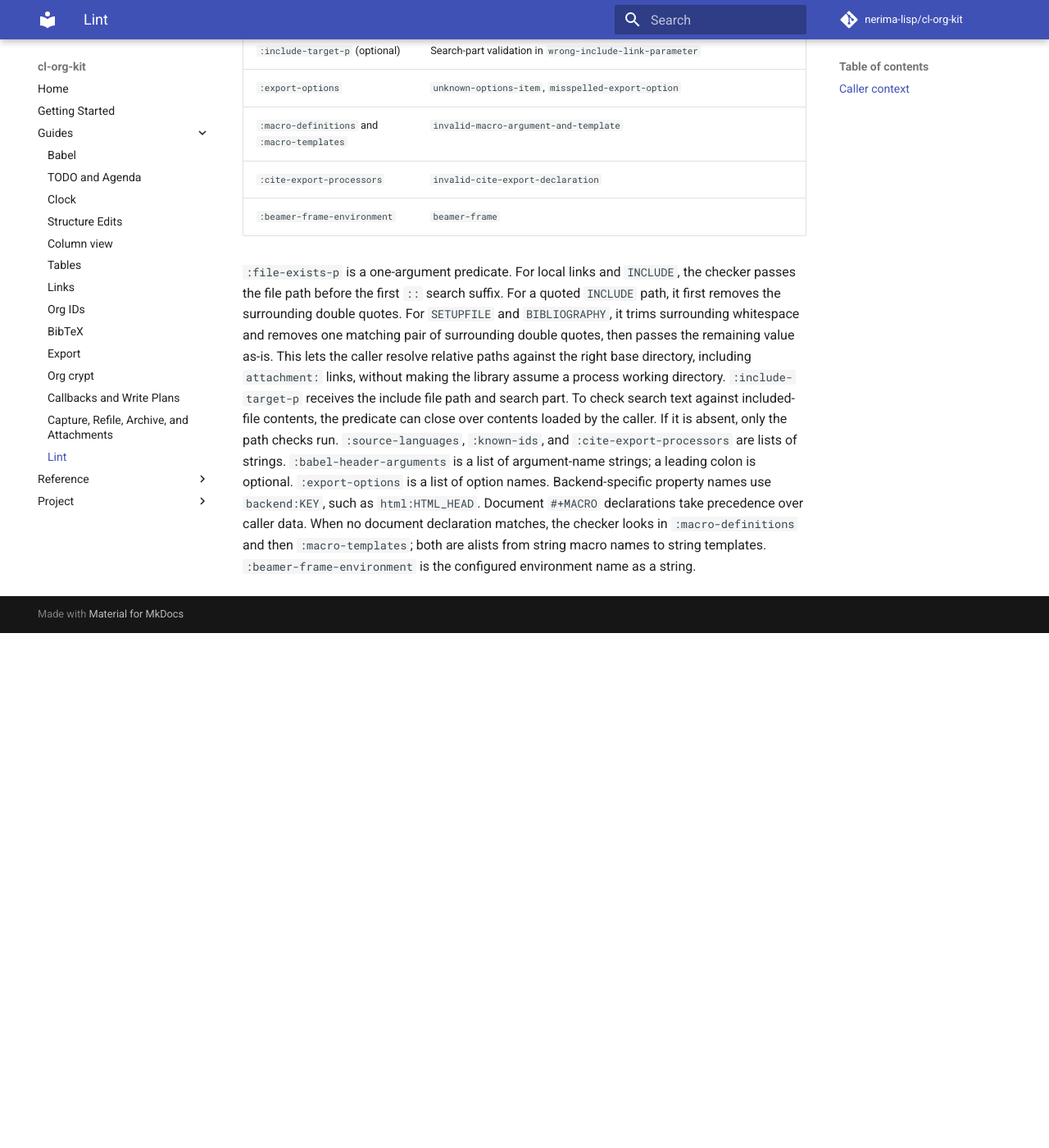
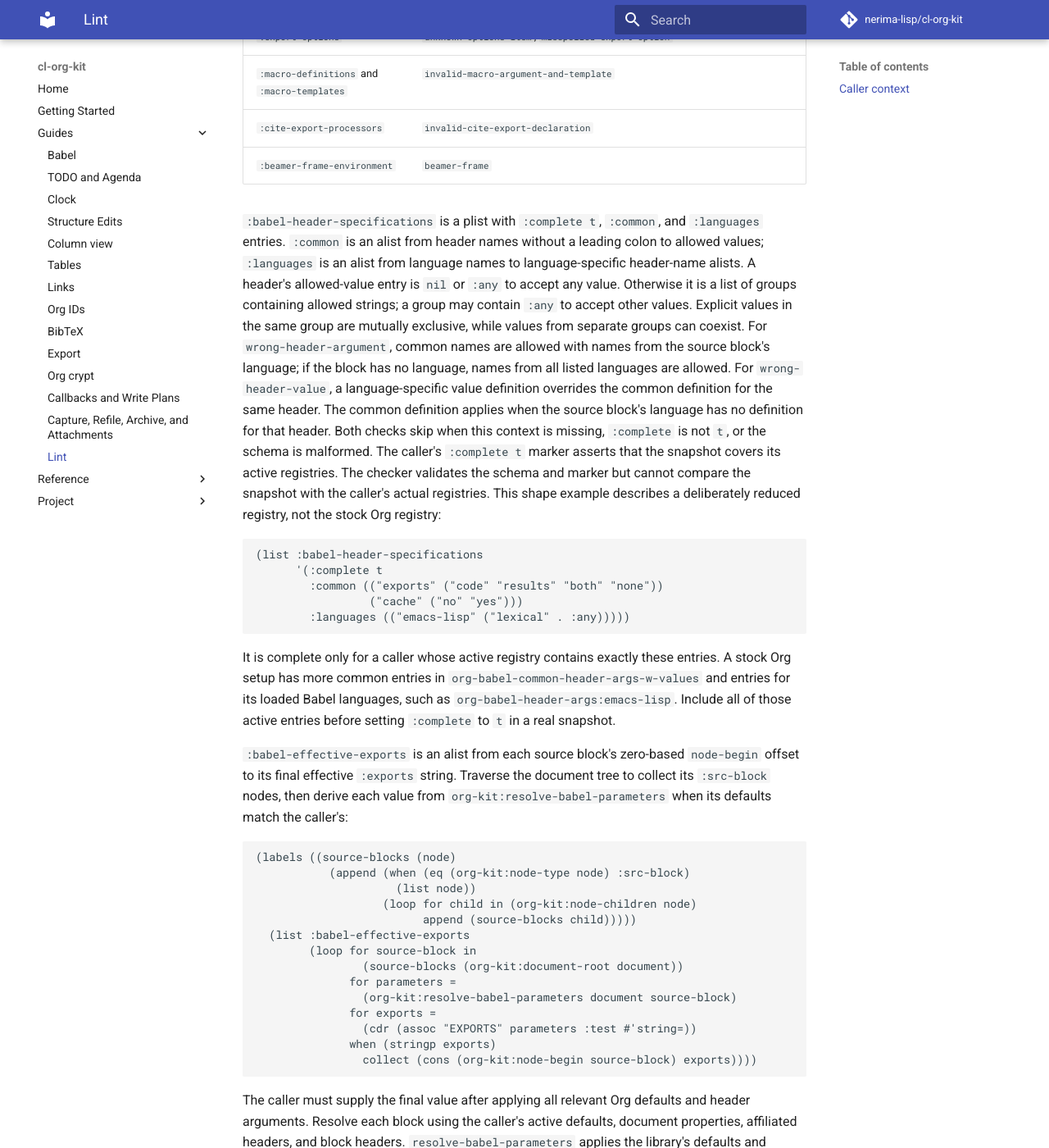
Before and after one commit to nerima-lisp/cl-org-kit, an MkDocs documentation site: the page built from docs/src/guides/lint.md, in a window 1280 px wide and 1400 px high, scrolled down 6054 px. Shown: the whole window at 82% size. Built offline with MkDocs 1.6.1 and Material for MkDocs 9.7.7, drawn with Linux system fonts in a browser that asks for light colours; comment, search, counter and statistics services are not loaded; before the commit the page ends 6826 px from its top, so only the background shows below that; some of the changed text lies outside the part shown.

Commit message:
docs(lint): document Org 9.8.10 checker inputs

```diff
--- a/docs/src/guides/lint.md
+++ b/docs/src/guides/lint.md
@@ -22,85 +22,85 @@
 
 By default, `org-lint` selects every implemented checker. Pass `:checkers` with
 a list of strings containing Org checker names to limit the run; an explicitly
-empty list selects none. An unknown name signals `org-kit-error`. Deferred
-checkers are accepted when selected but produce no findings.
-`:context` is a plist for checks that need caller-owned runtime or filesystem
-state. A context-dependent checker runs only when all its required keys are
-present; otherwise it is skipped without a warning. The library does not infer
-the caller's Babel registry, export backends, ID database, macro configuration,
-or filesystem view.
+empty list selects none. An unknown name signals `org-kit-error`. `:context` is
+a plist for checks that need caller-owned runtime or filesystem state. A
+context-dependent checker runs only when all its required keys are present;
+otherwise it is skipped without a warning. The library does not infer the
+caller's Babel registry, export backends, ID database, macro configuration, or
+filesystem view.
 
-The Input column identifies what a checker reads: the parsed document, caller
-context, Babel registry data, or result/export data. Parsed-document checks
-need no additional context; caller-context checks need the values described
-below. Checks that require the common or language-specific Babel registries or
-result/export associations are deferred. The `:babel-header-arguments` context
-key is a flat list for `deprecated-header-syntax`; it does not supply those
-registries. The table lists all 61 unique checker names from Org 9.8.10.
+Supply complete caller snapshots for registries and indexes so that known
+entries are not mistaken for unknown ones. The
+`:babel-header-arguments` context key is a flat list for
+`deprecated-header-syntax`; `:babel-header-specifications` supplies the
+common and language-specific header registry data used by the two
+`wrong-header-*` checks. `:babel-effective-exports` supplies the resolved
+source-block values used by `named-result`. The table lists all 61 unique
+active checker names in the Org 9.8.10 registry.
 
-| Org checker | Input | Status | Check |
-|---|---|---|---|
-| `misplaced-heading` | Parsed document | Implemented | Heading syntax that appears after text on the same line. |
-| `duplicate-custom-id` | Parsed document | Implemented | Repeated `CUSTOM_ID` values. |
-| `duplicate-name` | Parsed document | Implemented | Repeated `NAME` values. |
-| `duplicate-target` | Parsed document | Implemented | Repeated Org targets. |
-| `duplicate-footnote-definition` | Parsed document | Implemented | Repeated footnote labels. |
-| `orphaned-affiliated-keywords` | Parsed document | Implemented | Affiliated keywords with no element. |
-| `combining-keywords-with-affiliated` | Parsed document | Implemented | Independent keywords immediately before affiliated keywords. |
-| `obsolete-affiliated-keywords` | Parsed document | Implemented | Deprecated affiliated keyword names. |
-| `deprecated-export-blocks` | Parsed document | Implemented | Deprecated backend-specific export block syntax. |
-| `deprecated-header-syntax` | Caller context | Implemented | Deprecated Babel header properties; requires `:babel-header-arguments`. |
-| `missing-language-in-src-block` | Parsed document | Implemented | Source blocks without a language. |
-| `suspicious-language-in-src-block` | Caller context | Implemented | Source block languages absent from `:source-languages`. |
-| `missing-backend-in-export-block` | Parsed document | Implemented | Export blocks without a backend. |
-| `invalid-babel-call-block` | Parsed document | Implemented | Invalid Babel call syntax or end headers. |
-| `wrong-header-argument` | Babel registry data | Deferred | Header argument names absent from the common or language-specific Babel registry. |
-| `wrong-header-value` | Babel registry data | Deferred | Header values or combinations rejected by the common or language-specific Babel registry. |
-| `named-result` | Result/export data | Deferred | Named `#+RESULTS` elements whose parent source blocks do not export results. |
-| `empty-header-argument` | Parsed document | Implemented | Valueless tokens in source-block, attached `#+HEADER`/`#+HEADERS` lines, inline-source, inline Babel-call, and `CALL` headers. |
-| `deprecated-category-setup` | Parsed document | Implemented | Misuse of the `CATEGORY` keyword. |
-| `invalid-coderef-link` | Parsed document | Implemented | Code reference links with unknown destinations. |
-| `invalid-custom-id-link` | Parsed document | Implemented | Custom ID links with unknown destinations. |
-| `invalid-fuzzy-link` | Parsed document | Implemented | Fuzzy links with unknown document locations. |
-| `invalid-id-link` | Caller context | Implemented | ID links absent from `:known-ids`. |
-| `trailing-bracket-after-link` | Parsed document | Implemented | A possibly confusing `]` after a link. |
-| `unclosed-brackets-in-link-description` | Parsed document | Implemented | An unmatched `[` inside a link description. |
-| `link-to-local-file` | Caller context | Implemented | Local links or images rejected by `:file-exists-p`. |
-| `non-existent-setupfile-parameter` | Caller context | Implemented | Setup files rejected by `:file-exists-p`. |
-| `wrong-include-link-parameter` | Caller context | Implemented | Include paths rejected by `:file-exists-p`; optional search validation uses `:include-target-p`. |
-| `obsolete-include-markup` | Parsed document | Implemented | Deprecated markup in `INCLUDE` keywords. |
-| `unknown-options-item` | Caller context | Implemented | `OPTIONS` items absent from `:export-options`. |
-| `misspelled-export-option` | Caller context | Implemented | Potentially misspelled export property names, using `:export-options`. |
-| `invalid-macro-argument-and-template` | Caller context | Implemented | Macro arguments and templates, using `:macro-definitions` and `:macro-templates`. |
-| `special-property-in-properties-drawer` | Parsed document | Implemented | Special properties placed in a properties drawer. |
-| `obsolete-properties-drawer` | Parsed document | Implemented | Incorrect properties drawer contents or location. |
-| `invalid-effort-property` | Parsed document | Implemented | Invalid `EFFORT` duration values. |
-| `invalid-id-property` | Parsed document | Implemented | `ID` properties containing `::`. |
-| `undefined-footnote-reference` | Parsed document | Implemented | Footnote references without definitions. |
-| `unreferenced-footnote-definition` | Parsed document | Implemented | Footnote definitions with no references. |
-| `extraneous-element-in-footnote-section` | Parsed document | Implemented | Non-footnote content in a footnote section. |
-| `invalid-keyword-syntax` | Parsed document | Implemented | Lines that may be misspelled keywords. |
-| `invalid-image-alignment` | Parsed document | Implemented | Unsupported image alignment attributes. |
-| `invalid-block` | Parsed document | Implemented | Invalid block closers or incomplete blocks. |
-| `mismatched-planning-repeaters` | Parsed document | Implemented | Different repeaters in `SCHEDULED` and `DEADLINE`. |
-| `misplaced-planning-info` | Parsed document | Implemented | Planning information in a misplaced line. |
-| `incomplete-drawer` | Parsed document | Implemented | Likely incomplete or misleading drawers. |
-| `indented-diary-sexp` | Parsed document | Implemented | Indented diary sexps. |
-| `quote-section` | Parsed document | Implemented | Deprecated headlines and inline tasks named `QUOTE ...` or `COMMENT QUOTE ...`. |
-| `file-application` | Parsed document | Implemented | Deprecated `file+application` links. |
-| `percent-encoding-link-escape` | Parsed document | Implemented | Links using obsolete percent-encoding escapes. |
-| `spurious-colons` | Parsed document | Implemented | Tags containing an extra colon. |
-| `non-existent-bibliography` | Caller context | Implemented | Bibliography paths rejected by `:file-exists-p`. |
-| `missing-print-bibliography` | Parsed document | Implemented | Citations with no `PRINT_BIBLIOGRAPHY` keyword. |
-| `invalid-cite-export-declaration` | Caller context | Implemented | Cite export processors absent from `:cite-export-processors`. |
-| `incomplete-citation` | Parsed document | Implemented | Incomplete citation markup. |
-| `item-number` | Parsed document | Implemented | Inconsistent ordered list counters. |
-| `priority` | Parsed document | Implemented | Invalid, malformed, or out-of-bounds priorities. |
-| `LaTeX-$` | Parsed document | Implemented | Dollar signs that may be mistaken for LaTeX fragment boundaries. |
-| `beamer-frame` | Caller context | Implemented | Frame environment text, using `:beamer-frame-environment`. |
-| `timestamp-syntax` | Parsed document | Implemented | Potentially malformed timestamps. |
-| `clock-syntax` | Parsed document | Implemented | Potentially malformed clock lines. |
-| `planning-inactive` | Parsed document | Implemented | Inactive timestamps in `SCHEDULED` or `DEADLINE`. |
+| Org checker | Input | Check |
+|---|---|---|
+| `misplaced-heading` | Parsed document | Heading syntax that appears after text on the same line. |
+| `duplicate-custom-id` | Parsed document | Repeated `CUSTOM_ID` values. |
+| `duplicate-name` | Parsed document | Repeated `NAME` values. |
+| `duplicate-target` | Parsed document | Repeated Org targets. |
+| `duplicate-footnote-definition` | Parsed document | Repeated footnote labels. |
+| `orphaned-affiliated-keywords` | Parsed document | Affiliated keywords with no element. |
+| `combining-keywords-with-affiliated` | Parsed document | Independent keywords immediately before affiliated keywords. |
+| `obsolete-affiliated-keywords` | Parsed document | Deprecated affiliated keyword names. |
+| `deprecated-export-blocks` | Parsed document | Deprecated backend-specific export block syntax. |
+| `deprecated-header-syntax` | Caller context | Deprecated Babel header properties; requires `:babel-header-arguments`. |
+| `missing-language-in-src-block` | Parsed document | Source blocks without a language. |
+| `suspicious-language-in-src-block` | Caller context | Source block languages absent from `:source-languages`. |
+| `missing-backend-in-export-block` | Parsed document | Export blocks without a backend. |
+| `invalid-babel-call-block` | Parsed document | Invalid Babel call syntax or end headers. |
+| `wrong-header-argument` | Caller context | Header argument names absent from `:babel-header-specifications`. |
+| `wrong-header-value` | Caller context | Header values or combinations rejected by `:babel-header-specifications`. |
+| `named-result` | Caller context | Named `#+RESULTS` elements whose parent source blocks do not export results, using `:babel-effective-exports`. |
+| `empty-header-argument` | Parsed document | Valueless tokens in source-block, attached `#+HEADER`/`#+HEADERS` lines, inline-source, inline Babel-call, and `#+CALL` headers. |
+| `deprecated-category-setup` | Parsed document | Misuse of the `CATEGORY` keyword. |
+| `invalid-coderef-link` | Parsed document | Code reference links with unknown destinations. |
+| `invalid-custom-id-link` | Parsed document | Custom ID links with unknown destinations. |
+| `invalid-fuzzy-link` | Parsed document | Fuzzy links with unknown document locations. |
+| `invalid-id-link` | Caller context | ID links absent from `:known-ids`. |
+| `trailing-bracket-after-link` | Parsed document | A possibly confusing `]` after a link. |
+| `unclosed-brackets-in-link-description` | Parsed document | An unmatched `[` inside a link description. |
+| `link-to-local-file` | Caller context | File links checked with `:file-exists-p`; attachment links use optional `:attachment-file-exists-p`. |
+| `non-existent-setupfile-parameter` | Caller context | Setup files rejected by `:file-exists-p`. |
+| `wrong-include-link-parameter` | Caller context | Include paths rejected by `:file-exists-p`; optional search validation uses `:include-target-p`. |
+| `obsolete-include-markup` | Parsed document | Deprecated markup in `INCLUDE` keywords. |
+| `unknown-options-item` | Caller context | `OPTIONS` items absent from `:export-options`. |
+| `misspelled-export-option` | Caller context | Potentially misspelled export property names, using `:export-options`. |
+| `invalid-macro-argument-and-template` | Caller context | Macro arguments and templates, using `:macro-definitions` and `:macro-templates`. |
+| `special-property-in-properties-drawer` | Parsed document | Special properties placed in a properties drawer. |
+| `obsolete-properties-drawer` | Parsed document | Incorrect properties drawer contents or location. |
+| `invalid-effort-property` | Parsed document | Invalid `EFFORT` duration values. |
+| `invalid-id-property` | Parsed document | `ID` properties containing `::`. |
+| `undefined-footnote-reference` | Parsed document | Footnote references without definitions. |
+| `unreferenced-footnote-definition` | Parsed document | Footnote definitions with no references. |
+| `extraneous-element-in-footnote-section` | Parsed document | Non-footnote content in a footnote section. |
+| `invalid-keyword-syntax` | Parsed document | Lines that may be misspelled keywords. |
+| `invalid-image-alignment` | Parsed document | Unsupported image alignment attributes. |
+| `invalid-block` | Parsed document | Invalid block closers or incomplete blocks. |
+| `mismatched-planning-repeaters` | Parsed document | Different repeaters in `SCHEDULED` and `DEADLINE`. |
+| `misplaced-planning-info` | Parsed document | Planning information in a misplaced line. |
+| `incomplete-drawer` | Parsed document | Likely incomplete or misleading drawers. |
+| `indented-diary-sexp` | Parsed document | Indented diary sexps. |
+| `quote-section` | Parsed document | Deprecated headlines and inline tasks named `QUOTE ...` or `COMMENT QUOTE ...`. |
+| `file-application` | Parsed document | Deprecated `file+application` links. |
+| `percent-encoding-link-escape` | Parsed document | Links using obsolete percent-encoding escapes. |
+| `spurious-colons` | Parsed document | Tags containing an extra colon. |
+| `non-existent-bibliography` | Caller context | Bibliography paths rejected by `:file-exists-p`. |
+| `missing-print-bibliography` | Parsed document | Citations with no `PRINT_BIBLIOGRAPHY` keyword. |
+| `invalid-cite-export-declaration` | Caller context | Cite export processors absent from `:cite-export-processors`. |
+| `incomplete-citation` | Parsed document | Incomplete citation markup. |
+| `item-number` | Parsed document | Inconsistent ordered list counters. |
+| `priority` | Parsed document | Invalid, malformed, or out-of-bounds priorities. |
+| `LaTeX-$` | Parsed document | Dollar signs that may be mistaken for LaTeX fragment boundaries. |
+| `beamer-frame` | Caller context | Frame environment text, using `:beamer-frame-environment`. |
+| `timestamp-syntax` | Parsed document | Potentially malformed timestamps. |
+| `clock-syntax` | Parsed document | Potentially malformed clock lines. |
+| `planning-inactive` | Parsed document | Inactive timestamps in `SCHEDULED` or `DEADLINE`. |
 
 An argument is empty when Org's header parser returns no value for its token.
 This includes bare `:results` and single tokens such as `:results=` or
@@ -111,52 +111,144 @@
 The `empty-header-argument` diagnostic uses the start position of its associated
 block or inline element, following Org's checker.
 
-Of the 61 checker names, 58 are implemented and selected by default. Of those,
-46 need only the parsed document and 12 run only when their required context
-keys are present. Three are deferred and not dispatched.
+Org's `named-result` check reports a named `#+RESULTS` element when its parent
+source block's effective `:exports` value is neither `results` nor `both`. The
+caller supplies that final value for each source block through
+`:babel-effective-exports`. The local parser reads `#+RESULTS[hash]` as the
+keyword name `RESULTS[hash]`, not as `RESULTS` with a hash property, so the
+checker cannot associate that result form with its source block and skips it.
+Use `#+RESULTS: block` without a `[hash]` suffix for a result the local parser
+can associate:
 
-Org's `named-result` check reports a named `#+RESULTS` element when its parent
-source block does not export results
-through `:exports results` or `:exports both`. Its effective `:exports` may
-come from Org's global or language-specific Babel defaults. Also, `parse-org`
-reads `#+RESULTS[hash]` as the keyword name `RESULTS[hash]`, not as `RESULTS`
-with a hash property, so it cannot associate that result with its source block.
-Without the effective defaults and that association, the checker could report
-a result that Org considers exportable.
+~~~org
+#+NAME: block
+#+BEGIN_SRC emacs-lisp :exports code
+(+ 1 2)
+#+END_SRC
+#+NAME: result
+#+RESULTS: block
+: 3
+~~~
 
 ## Caller context
 
-Pass only the material relevant to the checks you select. Empty collections are
-valid supplied data when they represent an empty caller registry or index.
+Pass only the material relevant to the checks you select.
 
 | Context key | Used by |
 |---|---|
 | `:babel-header-arguments` | `deprecated-header-syntax` |
+| `:babel-header-specifications` | `wrong-header-argument`, `wrong-header-value` |
+| `:babel-effective-exports` | `named-result` |
 | `:source-languages` | `suspicious-language-in-src-block` |
 | `:known-ids` | `invalid-id-link` |
-| `:file-exists-p` | `link-to-local-file`, `non-existent-setupfile-parameter`, `wrong-include-link-parameter`, `non-existent-bibliography` |
+| `:file-exists-p` | `file:` links in `link-to-local-file`, `non-existent-setupfile-parameter`, `wrong-include-link-parameter`, `non-existent-bibliography` |
+| `:attachment-file-exists-p` (optional) | `link-to-local-file` for `attachment:` links |
 | `:include-target-p` (optional) | Search-part validation in `wrong-include-link-parameter` |
 | `:export-options` | `unknown-options-item`, `misspelled-export-option` |
 | `:macro-definitions` and `:macro-templates` | `invalid-macro-argument-and-template` |
 | `:cite-export-processors` | `invalid-cite-export-declaration` |
 | `:beamer-frame-environment` | `beamer-frame` |
 
-`:file-exists-p` is a one-argument predicate. For local links and `INCLUDE`,
+`:babel-header-specifications` is a plist with `:complete t`, `:common`, and
+`:languages` entries. `:common` is an alist from header names without a leading
+colon to allowed values; `:languages` is an alist from language names to
+language-specific header-name alists. A header's allowed-value entry is `nil`
+or `:any` to accept any value. Otherwise it is a list of groups containing
+allowed strings; a group may contain `:any` to accept other values. Explicit
+values in the same group are mutually exclusive, while values from separate
+groups can coexist.
+For `wrong-header-argument`, common names are allowed with names from the
+source block's language; if the block has no language, names from all listed
+languages are allowed. For `wrong-header-value`, a language-specific value
+definition overrides the common definition for the same header. The common
+definition applies when the source block's language has no definition for that
+header.
+Both checks skip when this context is missing, `:complete` is not `t`, or the
+schema is malformed. The caller's `:complete t` marker asserts that the
+snapshot covers its active registries. The checker validates the schema and
+marker but cannot compare the snapshot with the caller's actual registries.
+This shape example describes a deliberately reduced registry, not the stock
+Org registry:
+
+~~~lisp
+(list :babel-header-specifications
+      '(:complete t
+        :common (("exports" ("code" "results" "both" "none"))
+                 ("cache" ("no" "yes")))
+        :languages (("emacs-lisp" ("lexical" . :any)))))
+~~~
+
+It is complete only for a caller whose active registry contains exactly these
+entries. A stock Org setup has more common entries in
+`org-babel-common-header-args-w-values` and entries for its loaded Babel
+languages, such as `org-babel-header-args:emacs-lisp`. Include all of those
+active entries before setting `:complete` to `t` in a real snapshot.
+
+`:babel-effective-exports` is an alist from each source block's zero-based
+`node-begin` offset to its final effective `:exports` string. Traverse the
+document tree to collect its `:src-block` nodes, then derive each value from
+`org-kit:resolve-babel-parameters` when its defaults match the caller's:
+
+~~~lisp
+(labels ((source-blocks (node)
+           (append (when (eq (org-kit:node-type node) :src-block)
+                     (list node))
+                   (loop for child in (org-kit:node-children node)
+                         append (source-blocks child)))))
+  (list :babel-effective-exports
+        (loop for source-block in
+                (source-blocks (org-kit:document-root document))
+              for parameters =
+                (org-kit:resolve-babel-parameters document source-block)
+              for exports =
+                (cdr (assoc "EXPORTS" parameters :test #'string=))
+              when (stringp exports)
+                collect (cons (org-kit:node-begin source-block) exports))))
+~~~
+
+The caller must supply the final value after applying all relevant Org defaults
+and header arguments. Resolve each block using the caller's active defaults,
+document properties, affiliated headers, and block headers.
+`resolve-babel-parameters` applies the library's defaults and document
+properties. For active Emacs Org defaults, parse the same buffer text with
+`org-kit:parse-org` and collect its `:src-block` nodes. Collect the buffer's Org
+`src-block` elements with
+`(org-element-map (org-element-parse-buffer) 'src-block #'identity)`. Match each
+element to the local node whose `org-kit:node-begin` equals one less than the
+element's `:begin` position. This converts Emacs's one-based buffer position to
+the library's zero-based offset and includes affiliated lines in both starts.
+Use `:begin`, not `:post-affiliated`, because the latter points to the
+`#+BEGIN_SRC` line after affiliated lines. The start offset also distinguishes
+repeated blocks with identical text. For each matched element, call
+`(org-babel-get-src-block-info t element)` to resolve parameters with the active
+Babel defaults without evaluating parameter values. The returned list's third
+item is the parameter alist; read `:exports` from it and include only string
+values. If no node matches an element, omit that entry. The checker skips a
+result when its source block or effective value is unavailable.
+
+`:file-exists-p` is a one-argument predicate. For `file:` links and `INCLUDE`,
 the checker passes the file path before the first `::` search suffix. For a
 quoted `INCLUDE` path, it first removes the surrounding double quotes. For
 `SETUPFILE` and `BIBLIOGRAPHY`, it trims surrounding whitespace and removes one
 matching pair of surrounding double quotes, then passes the remaining value
 as-is. This lets the caller resolve relative paths against the right base
-directory, including `attachment:` links, without making the library assume a
-process working directory. `:include-target-p` receives the include file path
-and search part. To check search text against included-file contents, the
-predicate can close over contents loaded by the caller. If it is absent, only
-the path checks run. `:source-languages`, `:known-ids`, and
-`:cite-export-processors` are lists of strings. `:babel-header-arguments` is a
-list of argument-name strings; a leading colon is optional. `:export-options`
-is a list of option names. Backend-specific property names use `backend:KEY`,
-such as `html:HTML_HEAD`. Document `#+MACRO` declarations take precedence over
-caller data. When no document declaration matches, the checker looks in
-`:macro-definitions` and then `:macro-templates`; both are alists from string
-macro names to string templates. `:beamer-frame-environment` is the configured
-environment name as a string.
+directory without making the library assume a process working directory.
+`link-to-local-file` still requires `:file-exists-p` to run. Attachment links
+use the optional `:attachment-file-exists-p` callback with the path and link
+node; when absent, attachment links are skipped. The callback may return a
+second string value to use in the diagnostic. `:include-target-p` receives the
+include file path and search part. To check search text against included-file
+contents, the predicate can close over contents loaded by the caller. If it is
+absent, only the path checks run.
+
+List and alist context values such as `:source-languages`, `:known-ids`,
+`:cite-export-processors`, `:export-options`, and macro data are complete
+snapshots of caller-known entries. Empty lists are valid when the corresponding
+registry or index is empty. `:babel-header-arguments` is a list of argument-name
+strings; a leading colon is optional. Backend-specific property names use
+`backend:KEY`, such as `html:HTML_HEAD`. Document `#+MACRO` declarations take
+precedence over caller data. When no document declaration matches, the checker
+looks in `:macro-definitions` and then `:macro-templates`; if both contain the
+same name, `:macro-definitions` wins. Both are alists from string macro names to
+string templates. `:beamer-frame-environment` is the configured environment
+name as a string.
```
